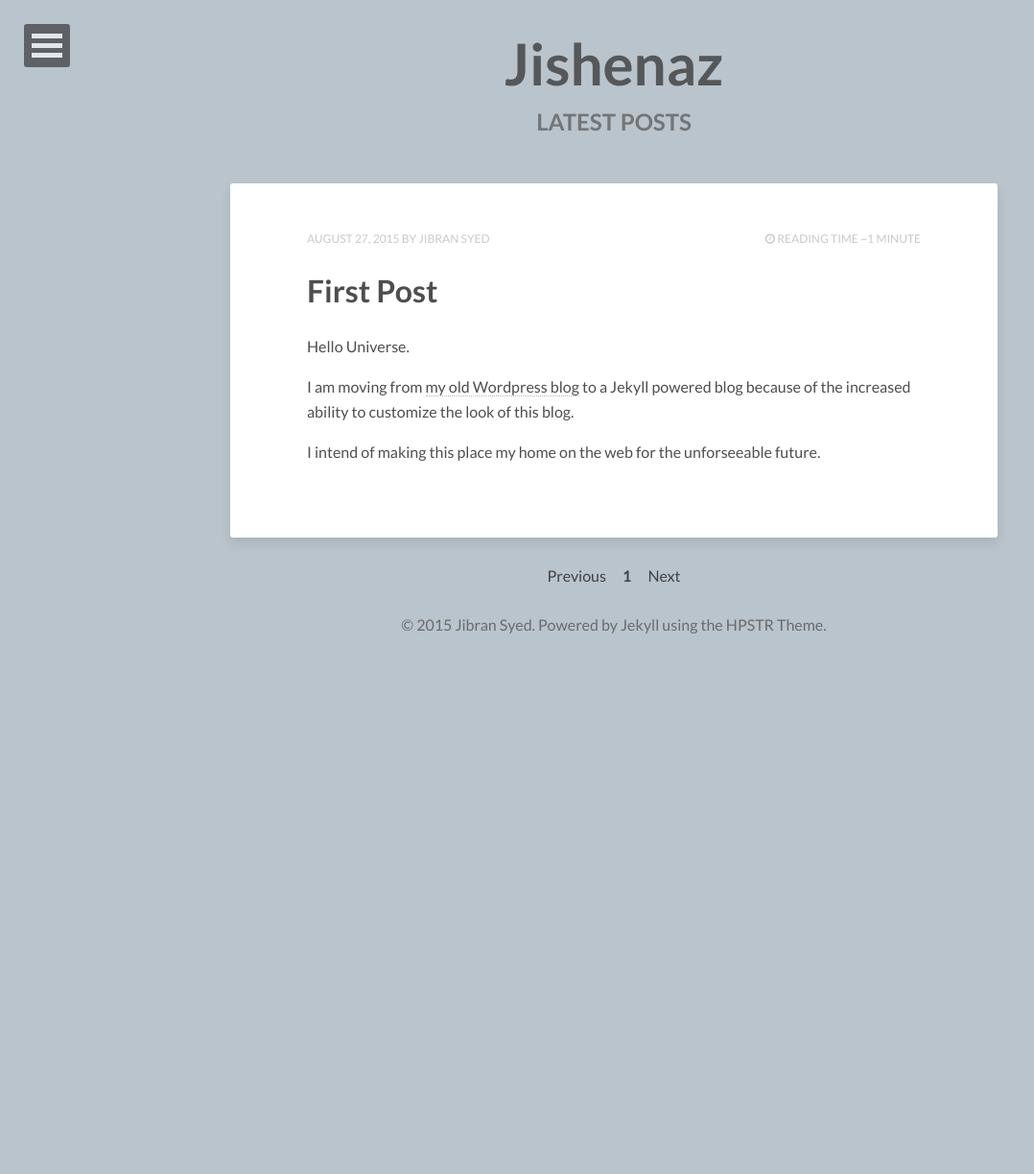
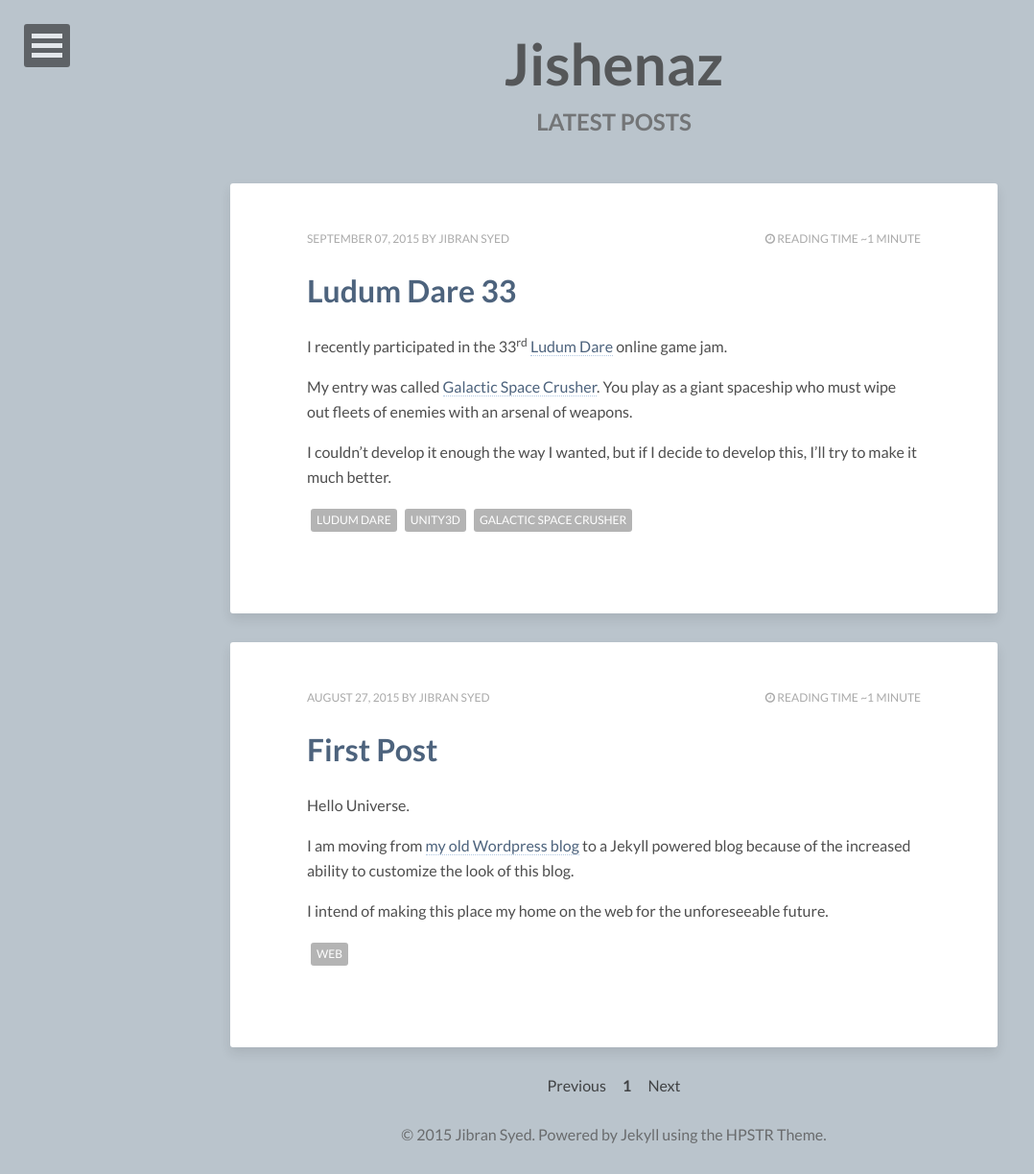
Before and after one commit to JISyed/jisyed.github.io, a Jekyll site: the page built from index.html, in a window 1280 px wide. Shown: the whole page at 96% size, without its empty margins (0-1078 px from the left). Built offline with Jekyll 4.4.1, drawn with Linux system fonts in a browser that asks for light colours; nearby versions of some CDN libraries; the list of posts is cut into pages by our own code; before the commit the page ends 900 px from its top, so only the background shows below that.

Commit message:
Tags now show up on lists of entries

```diff
--- a/_posts/2015-08-27-first-post.md
+++ b/_posts/2015-08-27-first-post.md
@@ -3,6 +3,7 @@ layout: post
 date: 2015-08-27
 title: First Post
 description: "The first post of jisyed.github.io"
+tags: [web]
 comments: false
 share: false
 ---
@@ -11,4 +12,4 @@ Hello Universe.
 
 I am moving from [my old Wordpress blog](https://jibransyed.wordpress.com/) to a Jekyll powered blog because of the increased ability to customize the look of this blog.
 
-I intend of making this place my home on the web for the unforseeable future.
+I intend of making this place my home on the web for the unforeseeable future.
--- /dev/null
+++ b/_posts/2015-09-07-ludum-dare-33.md
@@ -0,0 +1,15 @@
+---
+layout: post
+date: 2015-09-07
+title: Ludum Dare 33
+description: "About LD-version of Galactic Space Crusher"
+tags: [Ludum Dare, Unity3D, Galactic Space Crusher]
+comments: false
+share: false
+---
+
+I recently participated in the 33<sup>rd</sup> [Ludum Dare](http://ludumdare.com/) online game jam.
+
+My entry was called [Galactic Space Crusher](http://ludumdare.com/compo/ludum-dare-33/?action=preview&uid=26581). You play as a giant spaceship who must wipe out fleets of enemies with an arsenal of weapons.
+
+I couldn't develop it enough the way I wanted, but if I decide to develop this, I'll try to make it much better.
--- a/_sass/_page.scss
+++ b/_sass/_page.scss
@@ -160,9 +160,9 @@ body {
 .entry-meta {
 	@include font-rem(12);
 	text-transform: uppercase;
-	color: lighten($base-color,60);
+	color: lighten($base-color,45);
 	a {
-		color: lighten($base-color,60);
+		color: lighten($base-color,45);
 	}
 	.vcard {
 		&:before {
--- a/_sass/_variables.scss
+++ b/_sass/_variables.scss
@@ -27,7 +27,7 @@ $comp-color 	 		   : complement(#222);
 $border-color    		 : lighten($base-color,60);
 $white           		 : #fff;
 $black           		 : #000;
-$link-color 		     : rgba(#222,0.8);
+$link-color 		     : rgba(#203C5C, 0.8);
 
 $primary			       : #222;
 $success			       : #5cb85c;
--- a/index.html
+++ b/index.html
@@ -36,6 +36,9 @@ comments: false
   </header>
   <div class="entry-content">
     {{ post.content }}
+    <footer class="entry-meta">
+      <span class="entry-tags">{% for tag in post.tags %}<a href="{{ site.url }}/tags/#{{ tag }}" title="Pages tagged {{ tag }}" class="tag"><span class="term">{{ tag }}</span></a>{% unless forloop.last %}{% endunless %}{% endfor %}</span>
+    </footer>
   </div><!-- /.entry-content -->
 </article><!-- /.hentry -->
 {% endfor %}
```
